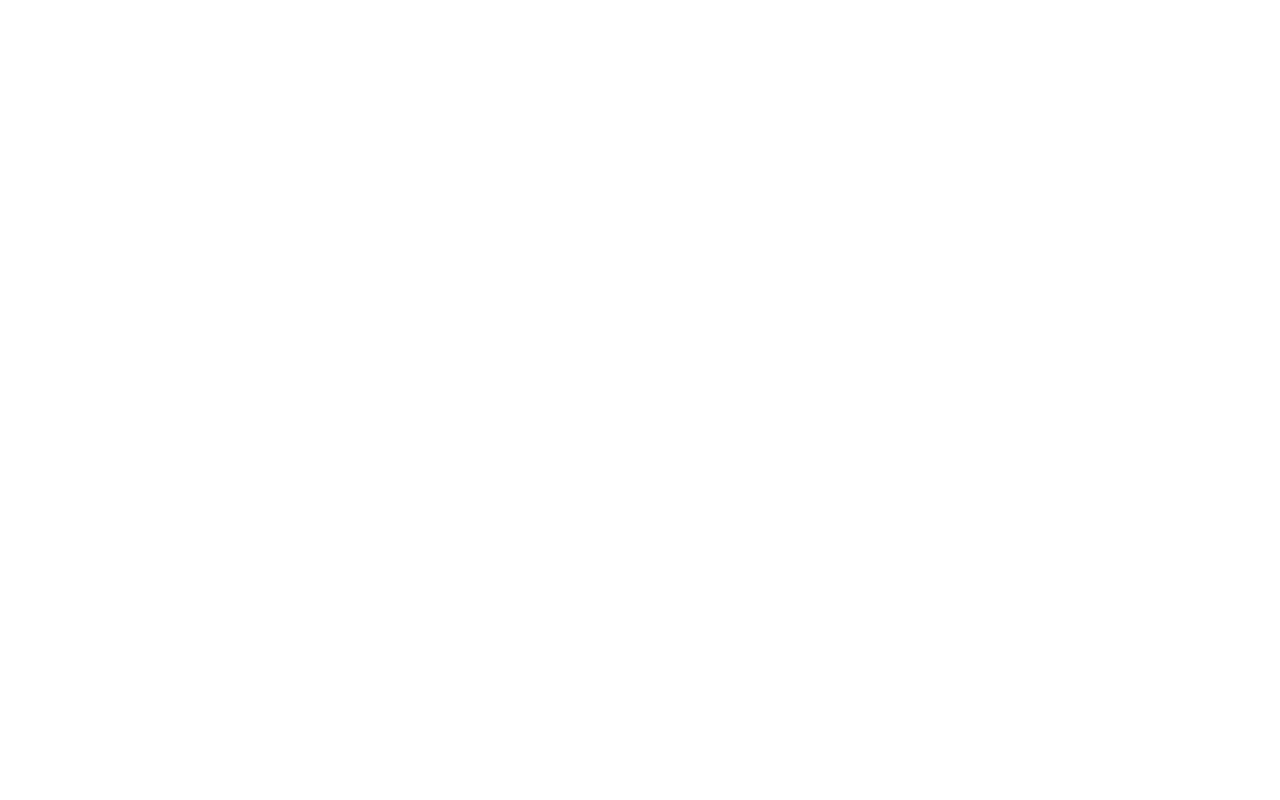
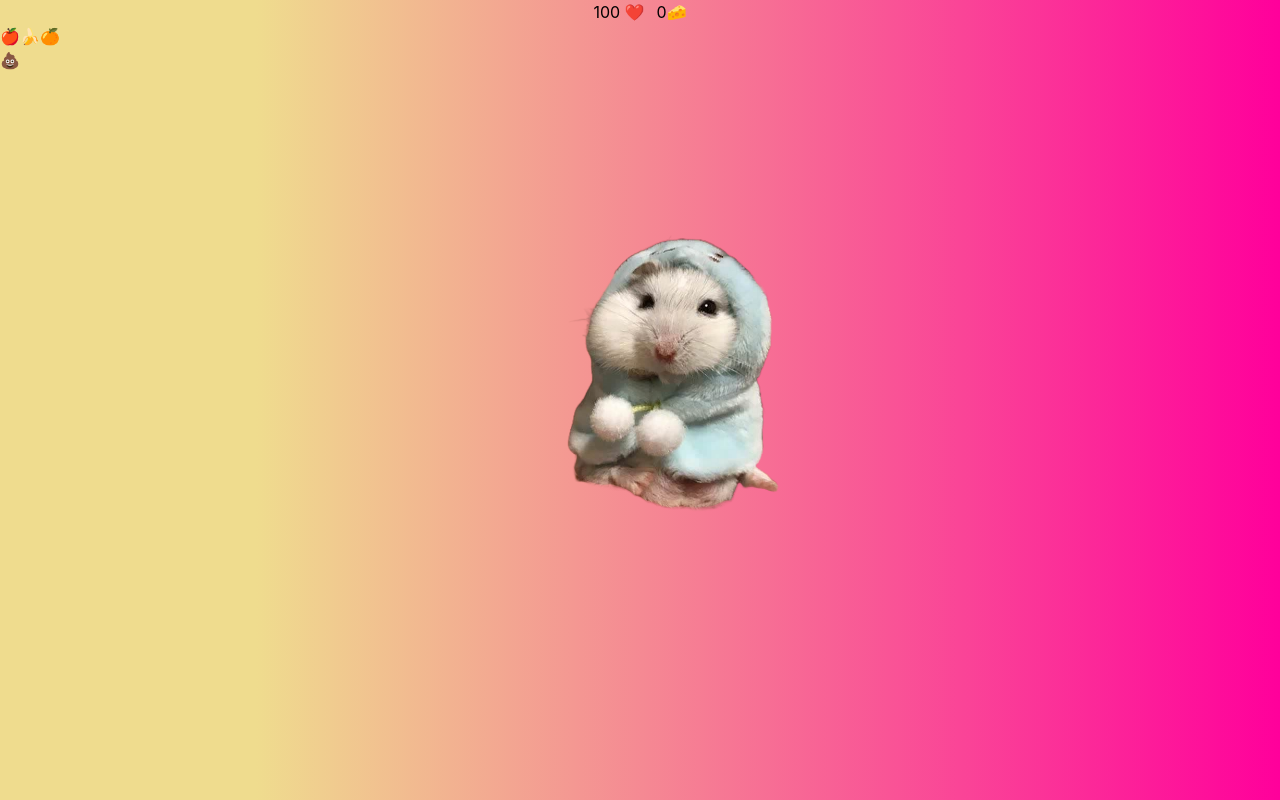
Before and after one commit to MarcosNASA/poufor, a website built with Vite: page index.html in a window 1280 px wide. Built offline with nearby package versions, Linux system fonts and the light colour scheme.

Commit message:
add initial screen

```diff
--- a/index.html
+++ b/index.html
@@ -1,4 +1,4 @@
-<!doctype html>
+<!DOCTYPE html>
 <html lang="en">
   <head>
     <meta charset="UTF-8" />
@@ -7,7 +7,29 @@
     <title>Vite + TS</title>
   </head>
   <body>
-    <div id="app"></div>
+    <div id="app" class="app">
+      <img
+        src="/aforcita.png"
+        class="rat"
+        alt="Aforcita"
+        height="500"
+        width="350"
+      />
+
+      <main class="main">
+        <div class="stats">
+          <div class="stat">
+            <span id="health">100</span>
+            ❤️
+          </div>
+          <div class="stat"><span id="hunger">0</span>🧀</div>
+        </div>
+
+        <div id="foods">🍎🍌🍊</div>
+
+        <div id="poops">💩</div>
+      </main>
+    </div>
     <script type="module" src="/src/main.ts"></script>
   </body>
 </html>
--- a/src/features/environment/environment.solution.ts
+++ b/src/features/environment/environment.solution.ts
@@ -4,6 +4,7 @@ export type Food = {
   name: string
   price: number
   recovery: number
+  icon: string
 }
 export type Environment = {
   tick: () => void
@@ -16,16 +17,19 @@ const foods: Food[] = [
     name: 'apple',
     price: 10,
     recovery: 10,
+    icon: '🍎',
   },
   {
     name: 'banana',
     price: 20,
     recovery: 20,
+    icon: '🍌',
   },
   {
     name: 'orange',
     price: 30,
     recovery: 30,
+    icon: '🍊',
   },
 ]
 
--- a/src/game.ts
+++ b/src/game.ts
@@ -16,13 +16,14 @@ export const Game = ({
   })
 
   let intervalId: IntervalId = null
+  const tick = () => {
+    environment.tick()
+    onTick({ environment, pou })
+  }
   return {
     init: () => {
-      environment.tick()
-      intervalId = setInterval(() => {
-        environment.tick()
-      }, 2000)
-      onTick({ environment, pou })
+      tick()
+      intervalId = setInterval(tick, 2000)
     },
     over: () => {
       if (intervalId) clearInterval(intervalId)
--- a/src/style.css
+++ b/src/style.css
@@ -1,3 +1,9 @@
+* {
+  padding: 0;
+  margin: 0;
+  box-sizing: border-box;
+}
+
 :root {
   font-family: Inter, system-ui, Avenir, Helvetica, Arial, sans-serif;
   line-height: 1.5;
@@ -8,3 +14,35 @@
   -webkit-font-smoothing: antialiased;
   -moz-osx-font-smoothing: grayscale;
 }
+
+.app {
+  height: 100dvh;
+  width: 100dvw;
+  display: grid;
+  place-items: center;
+  grid-template-rows: 1fr;
+  grid-template-columns: 1fr;
+  background: linear-gradient(
+    90deg,
+    rgba(239, 220, 142, 1) 20%,
+    rgba(255, 0, 155, 1) 100%
+  );
+}
+
+.rat {
+  object-fit: cover;
+  grid-area: 1 / 1 / 2 / 2;
+}
+
+.main {
+  height: 100%;
+  width: 100%;
+  grid-area: 1 / 1 / 2 / 2;
+}
+
+.stats {
+  display: flex;
+  align-items: center;
+  justify-content: center;
+  gap: 12px;
+}
```
Also changed, not shown: public/aforcita.png (added).
